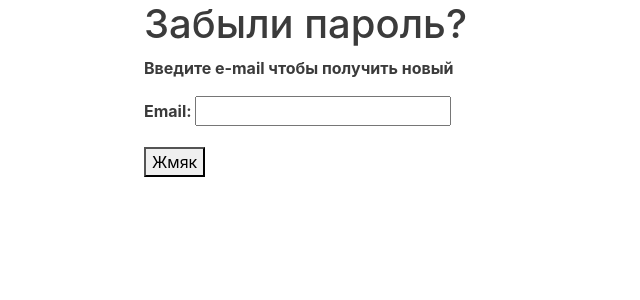
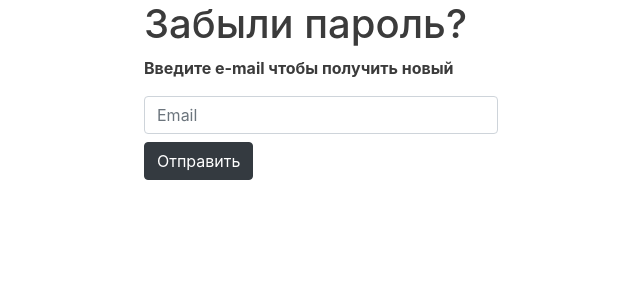
Before and after one commit to den503/todoapp, a Django app: page /accounts/pwd-reset/ in a window 1280 px wide. Shown: the top 300 px of the page, without its empty margins (415-1055 px from the left). Run offline with Django 3.2, Linux system fonts and the light colour scheme; some libraries are stand-ins or nearby versions.

Commit message:
[Accounts] * updated templates for reset password

```diff
--- a/templates/registration/password_reset_complete.html
+++ b/templates/registration/password_reset_complete.html
@@ -4,5 +4,5 @@
 
 {% block main_content %}
     <h1>Пароль изменён</h1>
-    <p>Ваш пароль был установлен. Теперь можно <a href="{% url 'login' %}">залогиниться</a></p>
+    <p>Ваш пароль был установлен. Теперь можно <a href="{% url 'login' %}" class="btn btn-dark" role="button">залогиниться</a></p>
 {% endblock %}
--- a/templates/registration/password_reset_form.html
+++ b/templates/registration/password_reset_form.html
@@ -6,8 +6,19 @@
     <h1>Забыли пароль?</h1>
     <p>Введите e-mail чтобы получить новый</p>
     <form action="." method="post">
-        {{ form.as_p }}
-        <button type="submit">Жмяк</button>
         {% csrf_token %}
+        <div class="form-row align-items-center">
+            <div class="col-12">
+                <label for="{{ form.email.id_for_label}}" class="sr-only">{{ form.email.label }}</label>
+                <input type="email"
+                       class="form-control mb-2"
+                       name="{{ form.email.name }}"
+                       required
+                       id="{{ form.email.auto_id }}"
+                       placeholder="{{ form.email.label }}"
+                >
+            </div>
+        </div>
+        <button type="submit" class="btn btn-dark">Отправить</button>
     </form>
 {% endblock %}
```
Also changed, not shown: templates/registration/login.html (+14 -2 lines), templates/registration/password_reset_confirm.html (+24 -3 lines).
